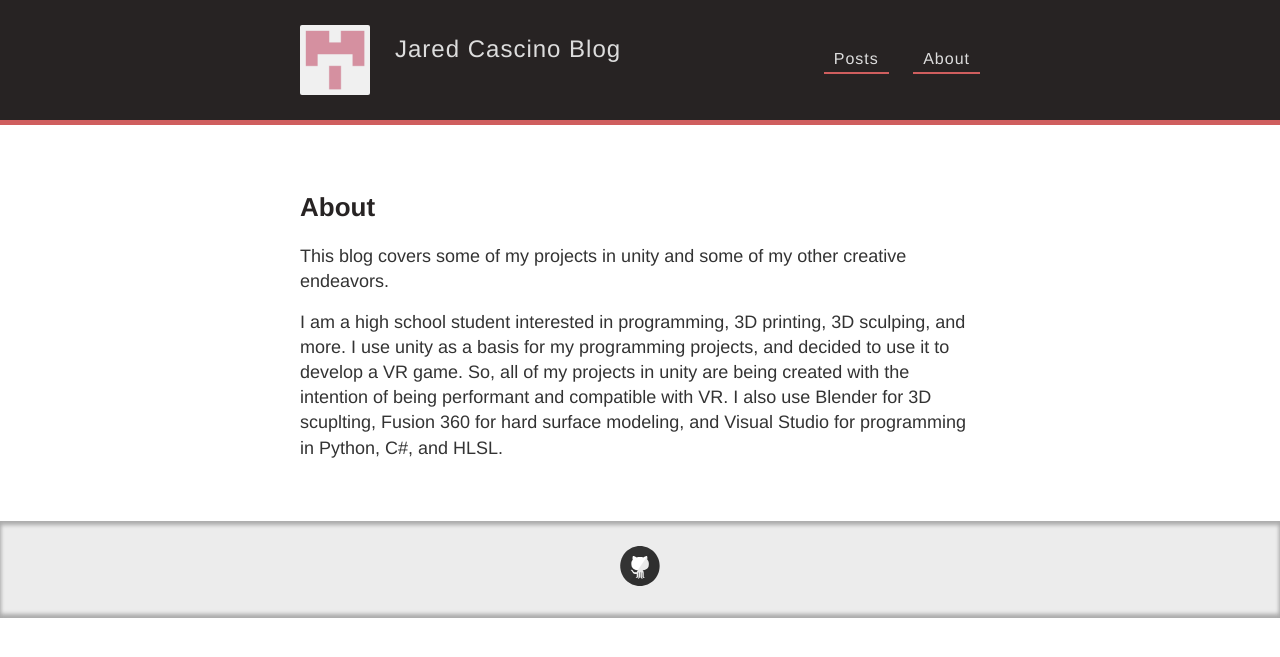
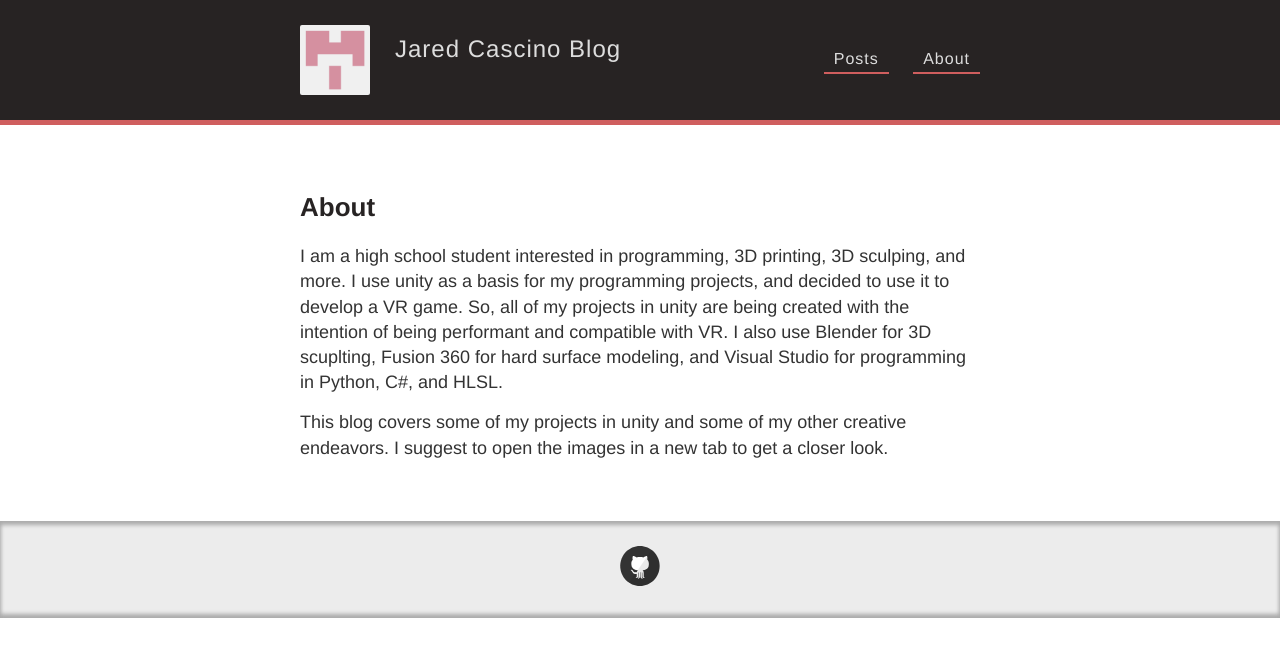
Before and after one commit to jred1/jred1.github.io, a Jekyll site: the page built from about.md, in a window 1280 px wide. Shown: the top 657 px of the page. Built offline with Jekyll 4.4.1, drawn with Linux system fonts in a browser that asks for light colours.

Commit message:
Update about.md

```diff
--- a/about.md
+++ b/about.md
@@ -3,7 +3,6 @@ layout: page
 title: About
 permalink: /about/
 ---
+I am a high school student interested in programming, 3D printing, 3D sculping, and more. I use unity as a basis for my programming projects, and decided to use it to develop a VR game. So, all of my projects in unity are being created with the intention of being performant and compatible with VR. I also use Blender for 3D scuplting, Fusion 360 for hard surface modeling, and Visual Studio for programming in Python, C#, and HLSL.
 
-This blog covers some of my projects in unity and some of my other creative endeavors.
-
-I am a high school student interested in programming, 3D printing, 3D sculping, and more. I use unity as a basis for my programming projects, and decided to use it to develop a VR game. So, all of my projects in unity are being created with the intention of being performant and compatible with VR. I also use Blender for 3D scuplting, Fusion 360 for hard surface modeling, and Visual Studio for programming in Python, C#, and HLSL.
+This blog covers some of my projects in unity and some of my other creative endeavors. I suggest to open the images in a new tab to get a closer look.
```
